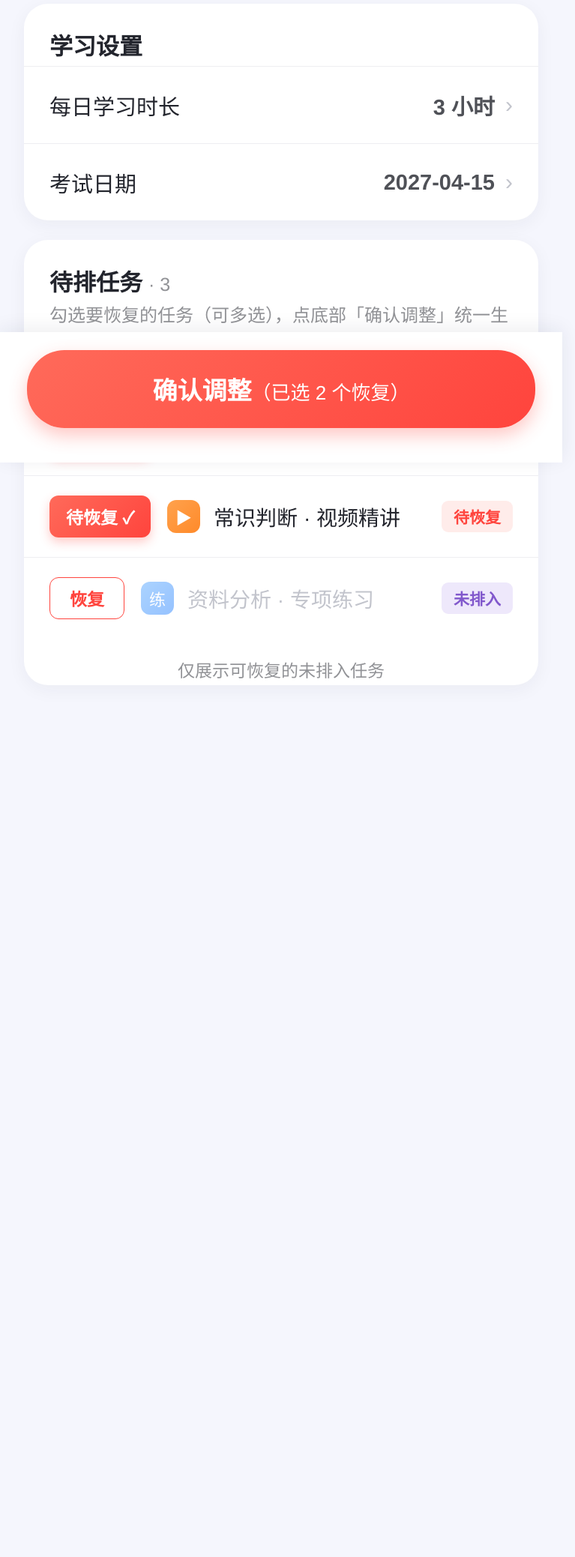
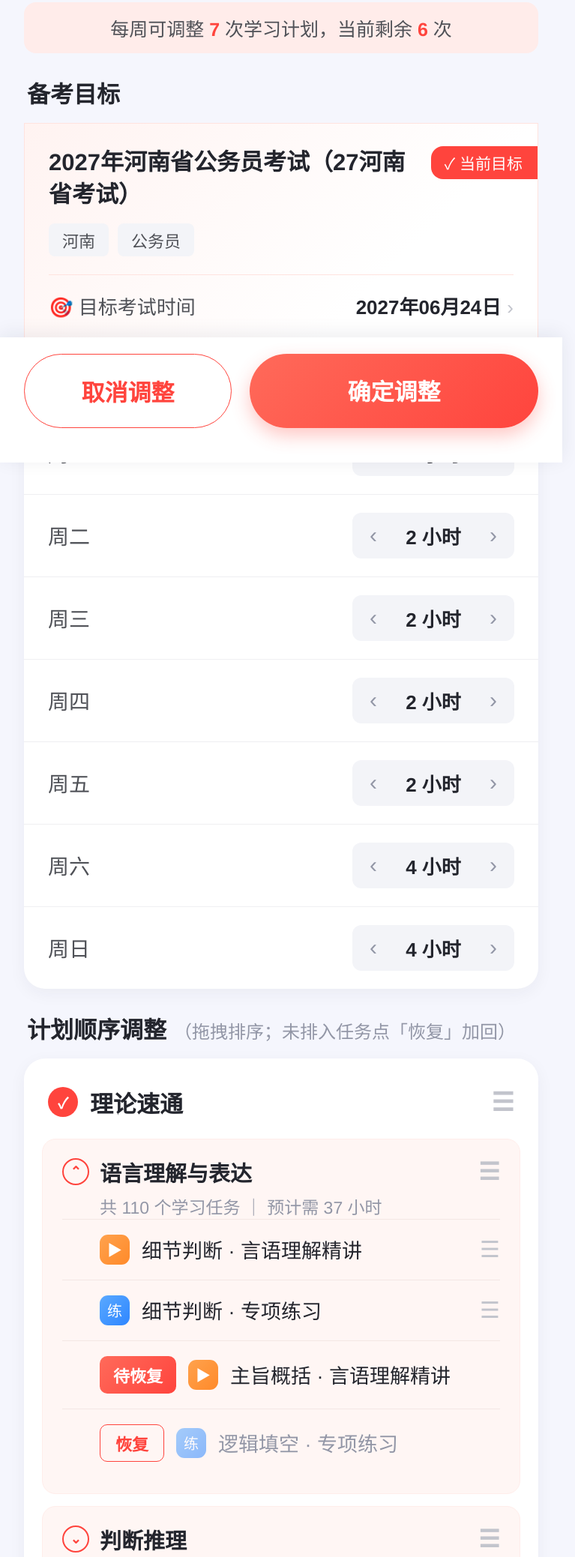
Before and after one commit to papago0506/my-site, a plain HTML site: page learning-plan-ui/adjust_plan.html in a window 1280 px wide. Shown: the part 183-2260 px from the top of the page at 75% size, without its empty margins (0-767 px from the left). Before the commit the page ends 1333 px from the top, so only its background shows below. Drawn offline with Linux system fonts and the light colour scheme.

Commit message:
style: 调整计划页照App现有页面, 恢复融入计划顺序调整树

```diff
--- a/learning-plan-ui/adjust_plan.html
+++ b/learning-plan-ui/adjust_plan.html
@@ -1,54 +1,104 @@
 <!DOCTYPE html><html lang="zh"><head><meta charset="utf-8"><style>
 *{margin:0;padding:0;box-sizing:border-box;font-family:"PingFang SC","Helvetica Neue",Arial,sans-serif;-webkit-font-smoothing:antialiased;}
-:root{--coral:#FF443D;--coral-2:#FF6A5A;--coral-wash:#FFECEA;--warm:#FFF8F7;--t1:#23252D;--t2:#4F5157;--t3:#919296;--t4:#C2C4CC;--bg:#F5F6FD;--div:#EEEEF1;--violet-bg:#EEE8FB;--violet:#8158CC;}
-body{width:750px;background:var(--bg);color:var(--t1);padding-bottom:170px;}
+:root{--coral:#FF443D;--coral-2:#FF6A5A;--coral-wash:#FFECEA;--warm:#FFF6F4;--t1:#23252D;--t2:#4F5157;--t3:#9296A6;--t4:#C2C4CC;--bg:#F5F6FD;--div:#EFEFF2;--pill:#F3F4F8;}
+body{width:750px;background:var(--bg);color:var(--t1);padding-bottom:190px;}
 .statusbar{height:88px;display:flex;align-items:center;justify-content:space-between;padding:0 48px;font-size:30px;font-weight:600;}
 .statusbar .ic{font-size:26px;letter-spacing:5px;}
 .nav{height:92px;display:flex;align-items:center;justify-content:center;position:relative;}
-.nav .back{position:absolute;left:32px;font-size:46px;} .nav .title{font-size:34px;font-weight:700;}
-.content{padding:8px 32px 40px;}
-.card{background:#fff;border-radius:32px;box-shadow:0 6px 24px rgba(31,35,60,.05);margin-bottom:26px;overflow:hidden;}
-.ch{font-size:31px;font-weight:700;padding:32px 34px 6px;}
-.ch .cnt{color:var(--t3);font-weight:400;font-size:25px;margin-left:8px;}
-.chsub{font-size:24px;color:var(--t3);padding:0 34px 14px;line-height:1.5;}
-.set{display:flex;align-items:center;padding:30px 34px;border-top:1px solid var(--div);}
-.set:first-of-type{border-top:none;}
-.set .k{flex:1;font-size:29px;} .set .v{font-size:29px;color:var(--t2);font-weight:600;margin-right:14px;} .set .arr{font-size:30px;color:var(--t4);}
-/* 待排任务行：恢复按钮在最前，可切换为待恢复✓ */
-.trow{display:flex;align-items:center;padding:26px 34px;border-top:1px solid var(--div);}
-.recover{font-size:23px;font-weight:600;border-radius:12px;flex-shrink:0;margin-right:22px;white-space:nowrap;}
-.recover.off{color:var(--coral);border:1px solid var(--coral);padding:10px 26px;}
-.recover.on{color:#fff;background:linear-gradient(135deg,var(--coral-2),var(--coral));padding:11px 22px;box-shadow:0 6px 14px rgba(255,68,61,.28);}
-.trow .ic{width:44px;height:44px;border-radius:12px;display:flex;align-items:center;justify-content:center;font-size:22px;color:#fff;margin-right:18px;flex-shrink:0;}
-.ic.video{background:linear-gradient(135deg,#FFA24D,#FF8A2A);} .ic.prac{background:linear-gradient(135deg,#5AA9FF,#2E86FF);}
-.trow .nm{flex:1;min-width:0;font-size:28px;overflow:hidden;text-overflow:ellipsis;white-space:nowrap;}
-.trow .tag{font-size:21px;font-weight:600;padding:6px 16px;border-radius:9px;flex-shrink:0;margin-left:14px;}
-.tag.wait{background:var(--violet-bg);color:var(--violet);} .tag.sel{background:var(--coral-wash);color:var(--coral);}
-/* 未选中（待恢复态）行灰显；已选中行正常 */
-.trow.off .ic{opacity:.5;} .trow.off .nm{color:var(--t4);}
-.trow.on .nm{color:var(--t1);}
-.tip{font-size:23px;color:var(--t3);text-align:center;padding:24px 0 4px;}
-/* 底部确认栏 */
-.bar{position:fixed;left:0;right:0;bottom:0;width:750px;background:#fff;box-shadow:0 -4px 24px rgba(31,35,60,.08);padding:24px 36px 46px;}
-.confirm{background:linear-gradient(135deg,var(--coral-2),var(--coral));color:#fff;font-size:33px;font-weight:700;text-align:center;padding:28px 0;border-radius:50px;box-shadow:0 10px 24px rgba(255,68,61,.3);}
-.confirm .n{font-weight:400;font-size:26px;}
+.nav .back{position:absolute;left:32px;font-size:46px;} .nav .title{font-size:34px;font-weight:700;} .nav .right{position:absolute;right:32px;font-size:27px;color:var(--t2);}
+.banner{margin:6px 32px 24px;background:var(--coral-wash);border-radius:16px;text-align:center;font-size:25px;color:var(--t2);padding:16px 0;}
+.banner b{color:var(--coral);font-weight:700;}
+.content{padding:0 32px;}
+.sec{font-size:31px;font-weight:700;margin:30px 4px 18px;} .sec .hint{font-size:24px;color:var(--t3);font-weight:400;margin-left:10px;}
+.card{background:#fff;border-radius:28px;box-shadow:0 6px 22px rgba(31,35,60,.05);overflow:hidden;}
+/* 备考目标 */
+.goalcard{background:linear-gradient(135deg,#FFF3F1,#fff 70%);border:1px solid #FFE3DF;padding:30px 32px;position:relative;}
+.goalcard .cur{position:absolute;right:0;top:30px;background:var(--coral);color:#fff;font-size:21px;padding:7px 20px 7px 18px;border-radius:16px 0 0 16px;}
+.goalcard .gt{font-size:31px;font-weight:700;line-height:1.4;margin-bottom:16px;padding-right:120px;}
+.goalcard .tags{display:flex;gap:12px;margin-bottom:24px;}
+.goalcard .tags span{background:#F3F4F8;color:var(--t2);font-size:22px;padding:6px 18px;border-radius:8px;}
+.goalcard .time{display:flex;align-items:center;justify-content:space-between;border-top:1px solid #FFE3DF;padding-top:22px;font-size:26px;}
+.goalcard .time .k{color:var(--t2);} .goalcard .time .v{font-weight:700;} .goalcard .time .arr{color:var(--t4);margin-left:8px;}
+/* 每日学习时长 */
+.dayrow{display:flex;align-items:center;justify-content:space-between;padding:24px 32px;border-top:1px solid var(--div);}
+.dayrow:first-child{border-top:none;}
+.dayrow .d{font-size:28px;color:var(--t2);}
+.stepper{display:flex;align-items:center;background:var(--pill);border-radius:12px;}
+.stepper .b{width:56px;text-align:center;font-size:30px;color:var(--t3);padding:12px 0;}
+.stepper .val{font-size:26px;font-weight:700;padding:12px 8px;min-width:104px;text-align:center;}
+/* 计划顺序调整 树 */
+.tree{padding:10px 0;}
+.stage{display:flex;align-items:center;padding:26px 32px;font-size:31px;font-weight:700;}
+.stage .dot{width:40px;height:40px;border-radius:50%;background:var(--coral);color:#fff;display:flex;align-items:center;justify-content:center;font-size:20px;margin-right:16px;flex-shrink:0;}
+.stage .drag{margin-left:auto;color:var(--t4);font-size:34px;}
+.subj{background:var(--warm);border:1px solid #FFEDEA;border-radius:18px;margin:0 24px 16px;padding:22px 26px;}
+.subj .sh{display:flex;align-items:center;font-size:29px;font-weight:700;}
+.subj .sh .cir{width:36px;height:36px;border-radius:50%;border:2px solid var(--coral);color:var(--coral);display:flex;align-items:center;justify-content:center;font-size:18px;margin-right:14px;flex-shrink:0;}
+.subj .sh .drag{margin-left:auto;color:var(--t4);font-size:32px;}
+.subj .meta{font-size:23px;color:var(--t3);padding-left:50px;margin-top:8px;}
+.task{display:flex;align-items:center;padding:20px 0 20px 50px;border-top:1px solid #F3E7E4;}
+.task:first-of-type{border-top:none;margin-top:14px;}
+.task .ti{width:40px;height:40px;border-radius:11px;display:flex;align-items:center;justify-content:center;font-size:20px;color:#fff;margin-right:16px;flex-shrink:0;}
+.ti.video{background:linear-gradient(135deg,#FFA24D,#FF8A2A);} .ti.prac{background:linear-gradient(135deg,#5AA9FF,#2E86FF);} .ti.recite{background:linear-gradient(135deg,#FFB25A,#FF9A2E);}
+.task .tn{flex:1;min-width:0;font-size:27px;overflow:hidden;text-overflow:ellipsis;white-space:nowrap;}
+.task .drag{color:var(--t4);font-size:30px;margin-left:14px;}
+/* 恢复按钮（未排入任务前置，无未排入标签） */
+.rec{font-size:22px;font-weight:600;border-radius:10px;flex-shrink:0;margin-right:16px;white-space:nowrap;}
+.rec.off{color:var(--coral);border:1px solid var(--coral);padding:8px 20px;}
+.rec.on{color:#fff;background:linear-gradient(135deg,var(--coral-2),var(--coral));padding:9px 18px;}
+.task.uns .tn{color:var(--t3);} .task.uns .ti{opacity:.55;}
+.task.pick .tn{color:var(--t1);} .task.pick .ti{opacity:1;}
+/* 调整原因 */
+.chips{display:flex;flex-wrap:wrap;gap:16px;}
+.chips .c{font-size:25px;color:var(--t2);background:#fff;border:1px solid #E7E8EE;border-radius:12px;padding:14px 26px;}
+.chips .c.on{color:var(--coral);border-color:var(--coral);background:var(--coral-wash);font-weight:600;}
+/* 底栏 */
+.bar{position:fixed;left:0;right:0;bottom:0;width:750px;background:#fff;box-shadow:0 -4px 24px rgba(31,35,60,.08);padding:22px 32px 46px;display:flex;gap:24px;}
+.bar .cancel{flex:1;border:1px solid var(--coral);color:var(--coral);border-radius:50px;text-align:center;font-size:31px;font-weight:600;padding:26px 0;}
+.bar .ok{flex:1.4;background:linear-gradient(135deg,var(--coral-2),var(--coral));color:#fff;border-radius:50px;text-align:center;font-size:31px;font-weight:700;padding:26px 0;box-shadow:0 10px 24px rgba(255,68,61,.3);}
 </style></head><body>
-<div class="statusbar"><span>9:41</span><span class="ic">▪▪▪ 📶 🔋</span></div>
-<div class="nav"><span class="back">‹</span><span class="title">调整计划</span></div>
+<div class="statusbar"><span>09:41</span><span class="ic">▪▪▪ 📶 🔋</span></div>
+<div class="nav"><span class="back">‹</span><span class="title">调整计划</span><span class="right">调整记录</span></div>
+<div class="banner">每周可调整 <b>7</b> 次学习计划，当前剩余 <b>6</b> 次</div>
 <div class="content">
-<div class="card">
-  <div class="ch">学习设置</div>
-  <div class="set"><span class="k">每日学习时长</span><span class="v">3 小时</span><span class="arr">›</span></div>
-  <div class="set"><span class="k">考试日期</span><span class="v">2027-04-15</span><span class="arr">›</span></div>
+  <div class="sec">备考目标</div>
+  <div class="goalcard">
+    <span class="cur">✓ 当前目标</span>
+    <div class="gt">2027年河南省公务员考试（27河南省考试）</div>
+    <div class="tags"><span>河南</span><span>公务员</span></div>
+    <div class="time"><span class="k">🎯 目标考试时间</span><span><span class="v">2027年06月24日</span><span class="arr">›</span></span></div>
+  </div>
+
+  <div class="sec">每日学习时长</div>
+  <div class="card">
+    <div class="dayrow"><span class="d">周一</span><span class="stepper"><span class="b">‹</span><span class="val">2 小时</span><span class="b">›</span></span></div>
+    <div class="dayrow"><span class="d">周二</span><span class="stepper"><span class="b">‹</span><span class="val">2 小时</span><span class="b">›</span></span></div>
+    <div class="dayrow"><span class="d">周三</span><span class="stepper"><span class="b">‹</span><span class="val">2 小时</span><span class="b">›</span></span></div>
+    <div class="dayrow"><span class="d">周四</span><span class="stepper"><span class="b">‹</span><span class="val">2 小时</span><span class="b">›</span></span></div>
+    <div class="dayrow"><span class="d">周五</span><span class="stepper"><span class="b">‹</span><span class="val">2 小时</span><span class="b">›</span></span></div>
+    <div class="dayrow"><span class="d">周六</span><span class="stepper"><span class="b">‹</span><span class="val">4 小时</span><span class="b">›</span></span></div>
+    <div class="dayrow"><span class="d">周日</span><span class="stepper"><span class="b">‹</span><span class="val">4 小时</span><span class="b">›</span></span></div>
+  </div>
+
+  <div class="sec">计划顺序调整<span class="hint">（拖拽排序；未排入任务点「恢复」加回）</span></div>
+  <div class="card tree">
+    <div class="stage"><span class="dot">✓</span>理论速通<span class="drag">☰</span></div>
+    <div class="subj">
+      <div class="sh"><span class="cir">⌃</span>语言理解与表达<span class="drag">☰</span></div>
+      <div class="meta">共 110 个学习任务 ｜ 预计需 37 小时</div>
+      <div class="task"><span class="ti video">▶</span><span class="tn">细节判断 · 言语理解精讲</span><span class="drag">☰</span></div>
+      <div class="task"><span class="ti prac">练</span><span class="tn">细节判断 · 专项练习</span><span class="drag">☰</span></div>
+      <div class="task pick"><span class="rec on">待恢复</span><span class="ti video">▶</span><span class="tn">主旨概括 · 言语理解精讲</span></div>
+      <div class="task uns"><span class="rec off">恢复</span><span class="ti prac">练</span><span class="tn">逻辑填空 · 专项练习</span></div>
+    </div>
+    <div class="subj">
+      <div class="sh"><span class="cir">⌄</span>判断推理<span class="drag">☰</span></div>
+      <div class="meta">共 62 个学习任务 ｜ 预计需 50 小时</div>
+    </div>
+  </div>
+
+  <div class="sec">调整原因<span class="hint">（可选）</span></div>
+  <div class="chips"><span class="c on">时间太忙</span><span class="c">进度太快</span><span class="c">进度太慢</span><span class="c">备考重点变化</span><span class="c">其他</span></div>
 </div>
-<div class="card">
-  <div class="ch">待排任务<span class="cnt">· 3</span></div>
-  <div class="chsub">勾选要恢复的任务（可多选），点底部「确认调整」统一生效；若时长不够会弹出提示，选择加时长或删减其他任务。</div>
-  <div class="trow on"><span class="recover on">待恢复 ✓</span><span class="ic prac">练</span><span class="nm">逻辑填空 · 专项练习</span><span class="tag sel">待恢复</span></div>
-  <div class="trow on"><span class="recover on">待恢复 ✓</span><span class="ic video">▶</span><span class="nm">常识判断 · 视频精讲</span><span class="tag sel">待恢复</span></div>
-  <div class="trow off"><span class="recover off">恢复</span><span class="ic prac">练</span><span class="nm">资料分析 · 专项练习</span><span class="tag wait">未排入</span></div>
-  <div class="tip">仅展示可恢复的未排入任务</div>
-</div>
-</div>
-<div class="bar"><div class="confirm">确认调整<span class="n">（已选 2 个恢复）</span></div></div>
+<div class="bar"><span class="cancel">取消调整</span><span class="ok">确定调整</span></div>
 </body></html>
```
